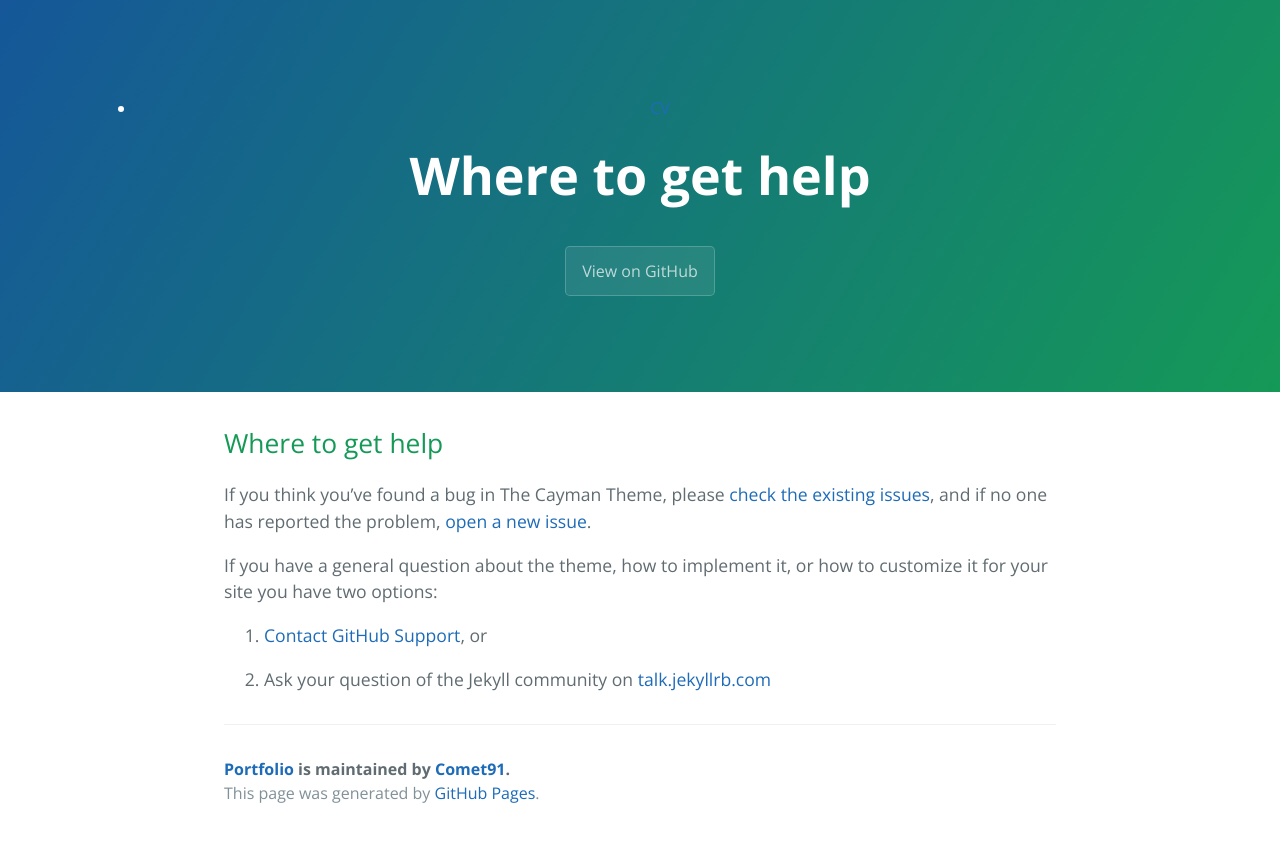
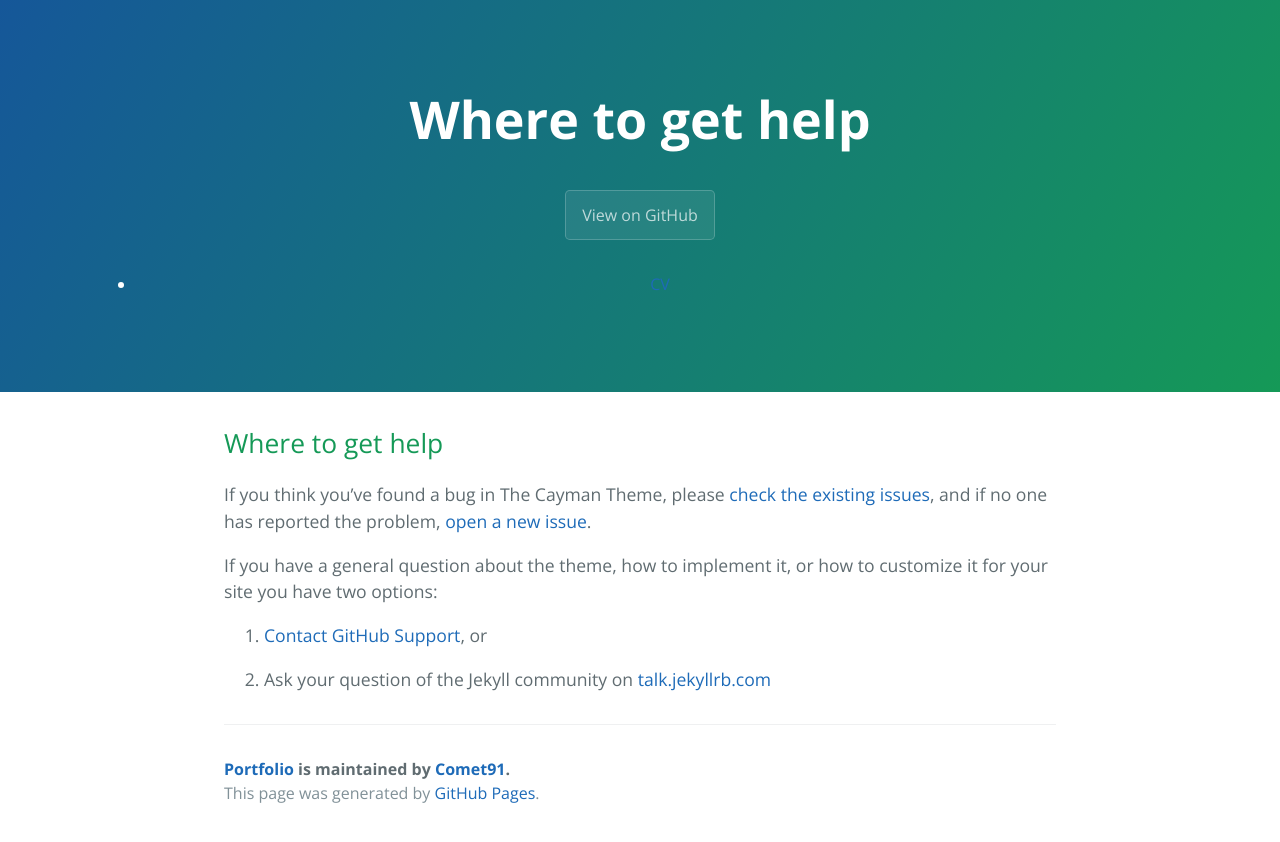
Before and after one commit to Comet91/Portfolio, a Jekyll site: the page built from docs/SUPPORT.md, in a window 1280 px wide. Shown: the top 842 px of the page. Built offline with Jekyll 4.4.1, drawn with Linux system fonts in a browser that asks for light colours; our own code applies the rules of GitHub Pages for plain Markdown files; the repository's description, which GitHub fills in, is left out.

Commit message:
Update default.html

```diff
--- a/_layouts/default.html
+++ b/_layouts/default.html
@@ -23,7 +23,6 @@
     <a id="skip-to-content" href="#content">Skip to the content.</a>
 
     <header class="page-header" role="banner">
-      {% include nav.html %}
       <h1 class="project-name">{{ page.title | default: site.title | default: site.github.repository_name }}</h1>
       <h2 class="project-tagline">{{ page.description | default: site.description | default: site.github.project_tagline }}</h2>
       {% if site.github.is_project_page %}
@@ -33,6 +32,9 @@
         <a href="{{ site.github.zip_url }}" class="btn">Download .zip</a>
         <a href="{{ site.github.tar_url }}" class="btn">Download .tar.gz</a>
       {% endif %}
+
+      {% include nav.html %}
+
     </header>
 
     <main id="content" class="main-content" role="main">
```
